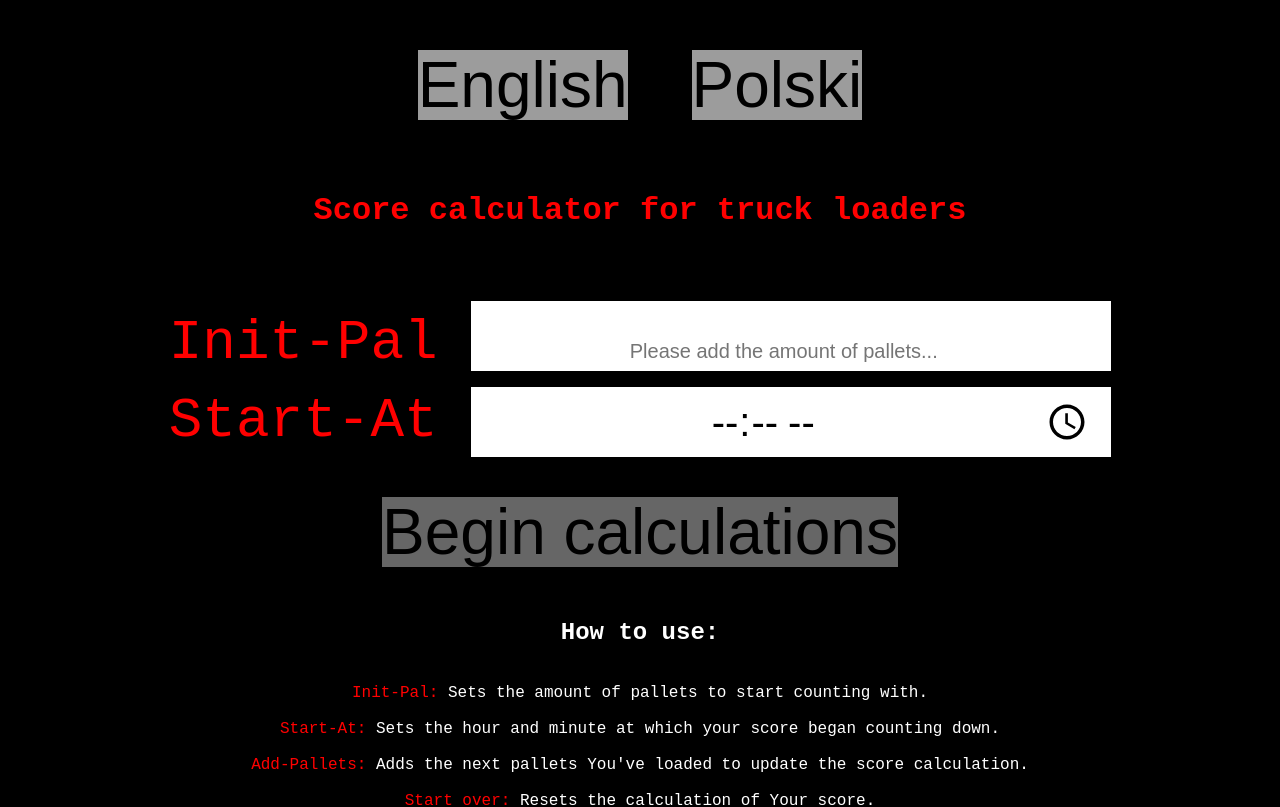
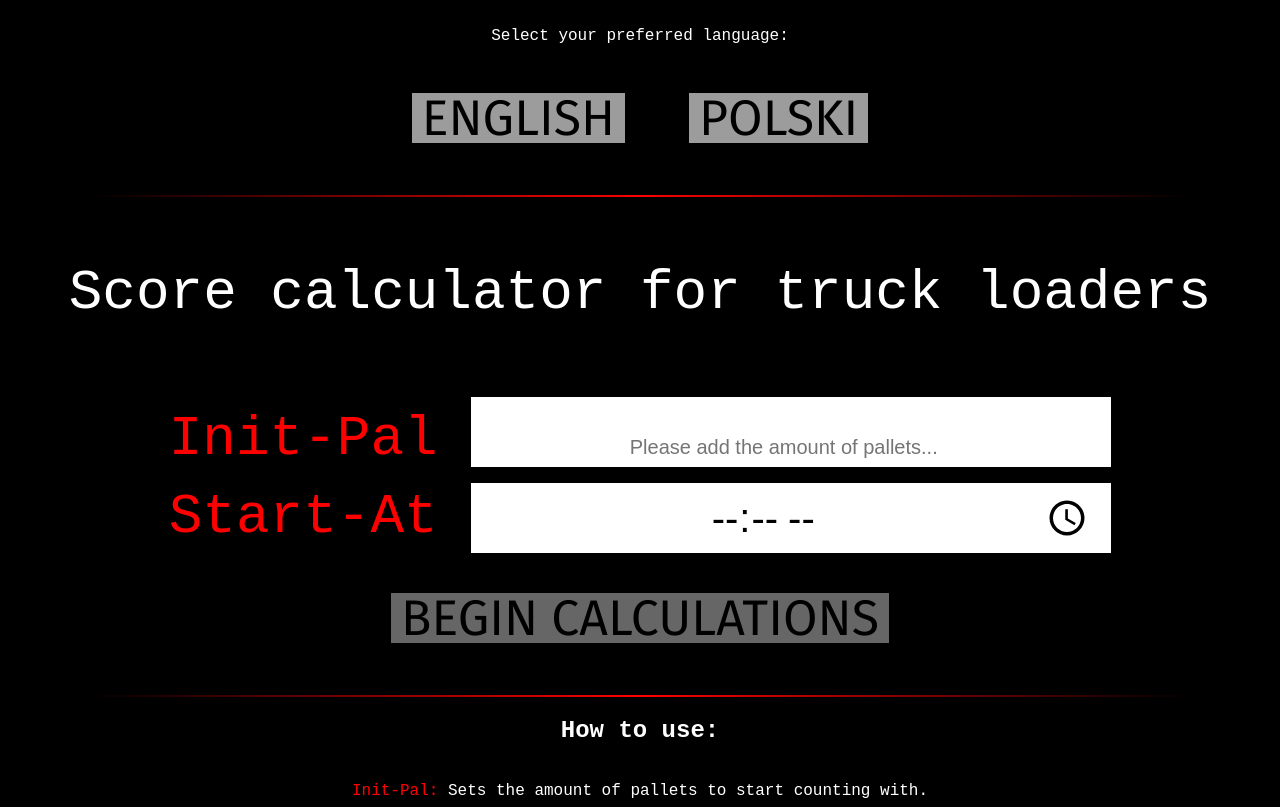
Before and after one commit to JKBVSKY/JMP-Tools, a React (Vite) app: page / in a window 1280 px wide. Shown: the top 807 px of the page. Built offline with nearby package versions, Linux system fonts and the light colour scheme.

Commit message:
Add some styles, fix translations

```diff
--- a/public/locales/en/translation.json
+++ b/public/locales/en/translation.json
@@ -23,8 +23,11 @@
       "howto": "How to use:",
       "initpal-ht": "Sets the amount of pallets to start counting with.",
       "startat-ht": "Sets the hour and minute at which your score began counting down.",
-      "addpall-ht": "Adds the next pallets You've loaded to update the score calculation.",
-      "startovr-ht": "Resets the calculation of Your score.",
-      "pauseresume-ht": "Pauses/Resumes the calculation of Your score (useful when You go on Your break)."
+      "addpall-label": "Add pallets: ",
+      "addpall-dsc": "Adds the next pallets You've loaded to update the score calculation.",
+      "finishcalc-label": "Finish calculations: ",
+      "finishcalc-dsc": "Resets the calculation of Your score.",
+      "pauseresume-label": "Pause/Resume: ",
+      "pauseresume-dsc": "Pauses/Resumes the calculation of Your score (useful when You go on Your break)."
     }
 }
--- a/public/locales/pl/translation.json
+++ b/public/locales/pl/translation.json
@@ -18,13 +18,16 @@
         "updtscr": "Dodaj ilość palet",
         "startovr": "Zakończ kalkulację",
         "pause": "Pauza",
-        "resume": "Kontynuuj"
+        "resume": "Wznów"
       },
       "howto": "Jak używać:",
       "initpal-ht": "Ustawia liczbę palet, od której rozpocznie się liczenie.",
       "startat-ht": "Ustawia godzinę i minutę, od której rozpocznie się odliczanie wyniku.",
+      "addpall-label": "Dodaj palety: ",
       "addpall-ht": "Dodaje następne załadowane palety w celu aktualizacji obliczeń wyniku.",
+      "finishcalc-label": "Zakończ kalkulację: ",
       "startovr-ht": "Resetuje obliczenia Twojego wyniku.",
+      "pauseresume-label": "Pauza/Wznów: ",
       "pauseresume-ht": "Wstrzymuje/wznawia obliczanie Twojego wyniku (przydatne, gdy robisz sobie przerwę)."
     }
 }
--- a/src/App.jsx
+++ b/src/App.jsx
@@ -10,23 +10,19 @@ import { useTranslation } from 'react-i18next';
 function App() {
     const { t } = useTranslation();
     return (
-        <>
-            <div className="main-container">
-                <div className="App">
-                    <header className="App-header">
-                        <h1>{t('App.welcome')}</h1><br/>
-                        <LanguageSwitcher/>
-                        <br/>
-                    </header>
-                </div>
-                <div className="display">
-                    <ScoreCounter/>
-                </div>
-
+        <div>
+            <div>
+                <header>
+                    <h1>{t('App.welcome')}</h1>
+                </header>
+                <LanguageSwitcher/>
             </div>
-            <br/>
+            <div className="display">
+                <ScoreCounter/>
+            </div>
+            <hr/>
             <Footer/>
-        </>
+        </div>
       );
     };
 
--- a/src/LanguageSwitcher.jsx
+++ b/src/LanguageSwitcher.jsx
@@ -9,10 +9,12 @@ const LanguageSwitcher = () => {
   };
 
   return (
-    <div>
+    <div className="language-switcher gradient-bg">
+        <hr/><br/>
         <p>{t('LanguageSwitcher.info', 'Default text')}</p>
         <button onClick={() => changeLanguage('en')}>English</button>
         <button onClick={() => changeLanguage('pl')}>Polski</button>
+        <hr/>
     </div>
   );
 };
--- a/src/ScoreCounter.jsx
+++ b/src/ScoreCounter.jsx
@@ -87,12 +87,14 @@ function App() {
 
   return (
     <div className="score-counter">
-      <h1 className="red-text">{t('ScoreCounter.title')}</h1>
+      <h1 className="calc-title">{t('ScoreCounter.title')}</h1>
       {/* Display the current status only if counting has started*/}
       {isCounting && (<div>
+        <hr className="ct"/>
         <h2>{t('ScoreCounter.palam')}{totalPallets}</h2>
         <h3>{t('ScoreCounter.palperh')}{palletRate.toFixed(2)}</h3>
         <p>{t('ScoreCounter.eltim')}{Math.floor(elapsedTime)} s</p>
+        <hr className="ct"/>
         </div>
       )}
       {!isCounting && !paused? (
@@ -153,21 +155,34 @@ function App() {
           )}
         </div>
       )}
-        <div>
-          <h2>{t('ScoreCounter.howto')}</h2>
+        {/*HOW-TO SECTION*/}
+        {!isCounting ? (
+          <div>
+            <hr/>
+            <h2>{t('ScoreCounter.howto')}</h2>
             <p>
               <br/>
               <span className="highlight">Init-Pal: </span>{t('ScoreCounter.initpal-ht')}
               <br/><br/>
               <span className="highlight">Start-At: </span>{t('ScoreCounter.startat-ht')}
               <br/><br/>
-              <span className="highlight">Add-Pallets: </span>{t('ScoreCounter.addpall-ht')}
-              <br/><br/>
-              <span className="highlight">Start over: </span>{t('ScoreCounter.startovr-ht')}
-              <br/><br/>
-              <span className="highlight">Pause/Resume: </span>{t('ScoreCounter.pauseresume-ht')}
             </p>
-       </div>
+          </div>
+        ) : (
+          // SHOW THESE OPTIONS AFTER COUNTER STARTED WORKING
+          <div>
+              <hr/>
+              <h2>{t('ScoreCounter.howto')}</h2>
+              <p>
+              <br/>
+                <span className="highlight">{t('ScoreCounter.addpall-label')}</span>{t('ScoreCounter.addpall-dsc')}
+                <br/><br/>
+                <span className="highlight">{t('ScoreCounter.finishcalc-label')}</span>{t('ScoreCounter.finishcalc-dsc')}
+                <br/><br/>
+                <span className="highlight">{t('ScoreCounter.pauseresume-label')}</span>{t('ScoreCounter.pauseresume-dsc')}
+            </p>
+          </div>
+        )}
     </div>
   );
 }
--- a/src/index.css
+++ b/src/index.css
@@ -1,3 +1,6 @@
+@import url('https://fonts.googleapis.com/css2?family=Fira+Sans:wght@400;500;700&display=swap');
+
+
 html, body {
   height: 100%;
   margin: 0;
@@ -13,7 +16,7 @@ body {
   background-color: rgb(0, 0, 0);
 }
 
-.highlight, h1.red-text{
+.highlight, h1.red-text, label.input-desc{
   color: red;
 }
 
@@ -21,17 +24,32 @@ h1, p.red-text {
   color: rgb(255, 255, 255);
 }
 
+hr {
+  border: 0;
+  height: 2px;
+  background: linear-gradient(to right, black, #ff0000, #000000);
+  margin: 20px 20px;
+  position: relative;
+}
+
+hr.ct {
+  width: 50%;
+  margin: 0 auto;
+}
+
 button {
-  height: 70px;
-  padding: 0px;
+  height: 50px;
+  padding: 0px 10px;
   margin: 32px 32px;
   cursor: pointer; /* Indicate it’s clickable */
   border: none;
-  font-size: 64px;
+  font-size: 50px;
   line-height: 1;
   box-sizing: border-box;
   background-color: #9c9c9c;
-  transition: background-color 0.2s ease; /* Smooth hover effect */
+  transition: background-color 0.2s ease, box-shadow 0.2s ease-in-out; /* Smooth hover effect */
+  text-transform: uppercase;
+  font-family: 'Fira Sans', sans-serif;
 }
 
 button:active {
@@ -41,12 +59,18 @@ button:active {
 
 button:hover {
   background-color: #ebebeb; /* Slightly lighter color */
+  box-shadow: 0 0 15px 5px rgba(255, 0, 0, 0.6); /* Box shadow when hovered */
+}
+
+button:not(:hover) {
+  box-shadow: 0 0 0px rgba(255, 0, 0, 0); /* Reset shadow when not hovered */
 }
 
 /* Disabled button styling */
 button:disabled {
   cursor: not-allowed; /* Show a not-allowed cursor */
   background-color: #666; /* Different background color */
+  box-shadow: none;
   color: #000000; /* Dimmed text color */
   transform: none;
 }
@@ -87,7 +111,6 @@ input[type="time"] {
 label.input-desc {
   text-align: center;
   font-size: 56px;
-  color: red;
 }
 
 .custom-input::placeholder {
@@ -96,6 +119,20 @@ label.input-desc {
   line-height: 70px;
 }
 
-.opt-box {
+.opt-box, h1 {
   margin-top: 64px;
 }
+
+.language-switcher {
+  margin-top: 32px;
+}
+
+h1.calc-title {
+  font-size: 56px;
+  font-family: 'Courier New', Courier, monospace;
+  font-weight: 100;
+}
+
+.display {
+  margin-bottom: 52px;
+}
```
